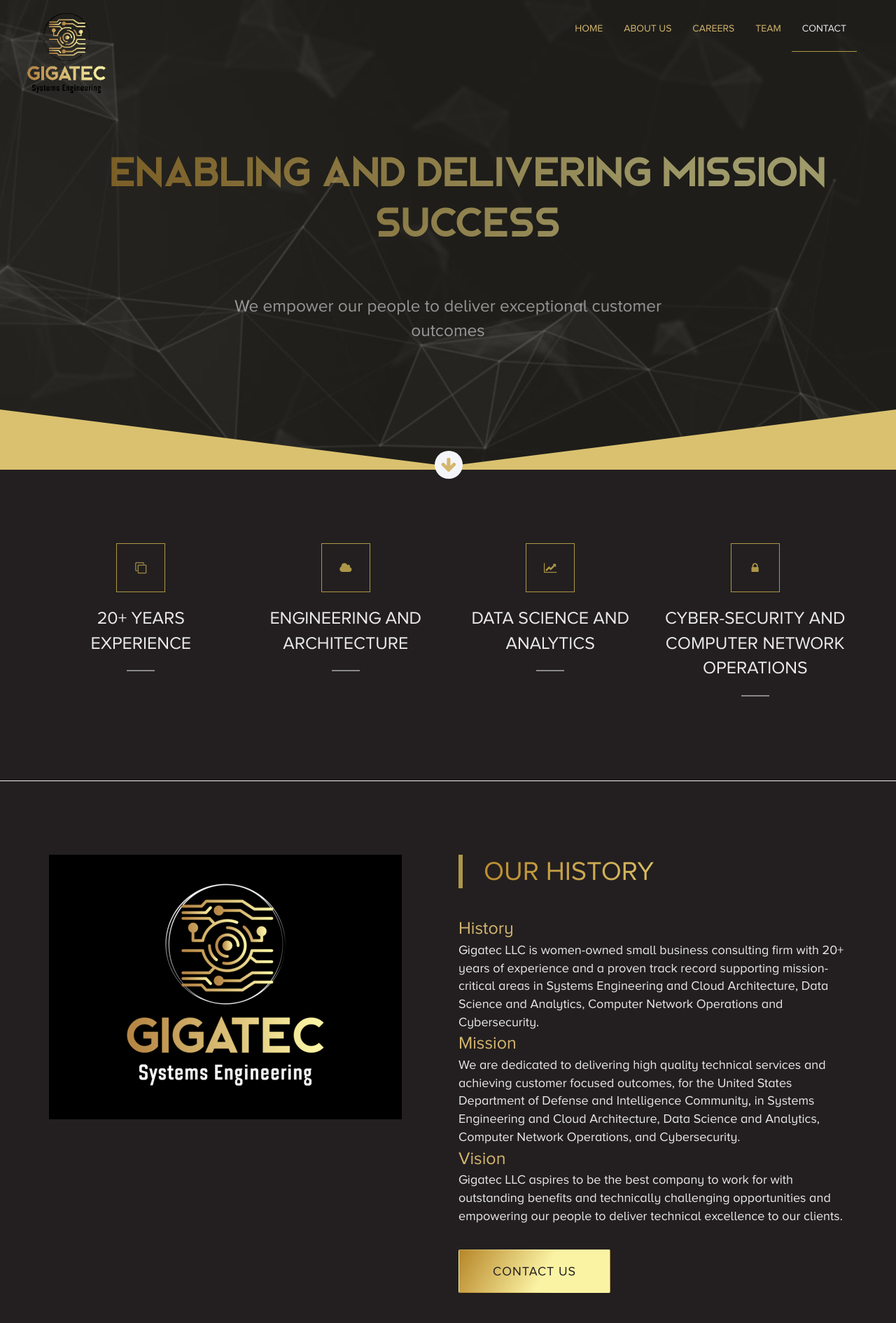
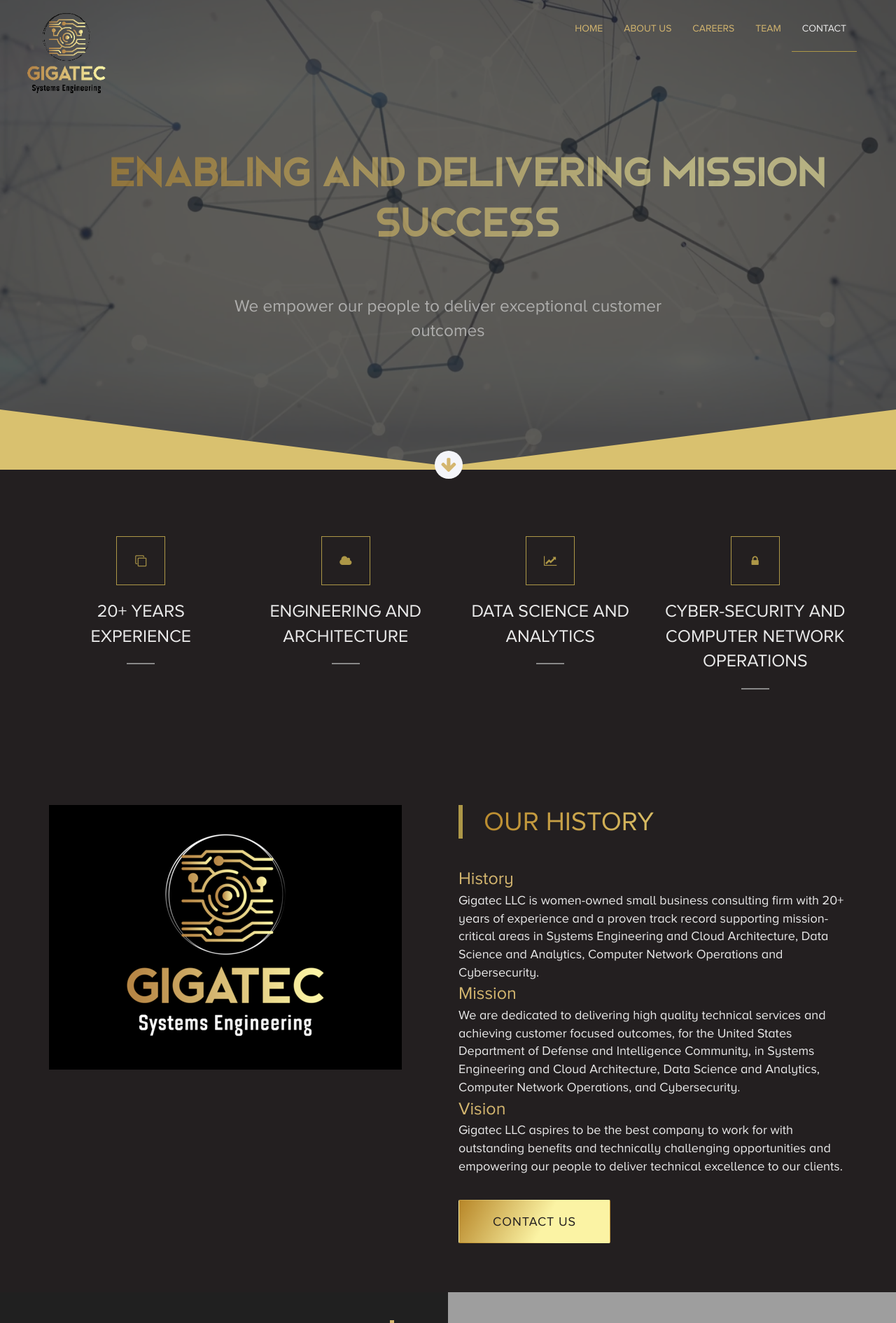
Before and after one commit to Satwik1703/gigatec, a PHP site: page /index.html in a window 1280 px wide. Shown: the top 1890 px of the page at 70% size. Run offline with PHP 8.4, Linux system fonts and the light colour scheme; some libraries are stand-ins or nearby versions; grey boxes are pictures that could not be loaded.

Commit message:
background image change

```diff
--- a/assets/css/style.css
+++ b/assets/css/style.css
@@ -264,8 +264,8 @@ p:last-child {
 Section
 */
 .sections {
-    padding-top:85px;
-    padding-bottom: 80px;
+    padding-top:75px;
+    padding-bottom: 70px;
     /*overflow: hidden;*/
 }
 .sections.footer {
@@ -702,7 +702,7 @@ input::-ms-input-placeholder {
 }
 /*home section*/
 .home{
-    background: url(../images/homebg.jpg) no-repeat center center;
+    background: url(../images/homebg.png) no-repeat center center;
     background-size: cover;
 }
 .home_skew_border{
--- a/index.html
+++ b/index.html
@@ -199,7 +199,7 @@
                     </div>
                 </div><!--End of container -->
             </section><!--End of feature Section -->
-            <hr />
+            <!-- <hr /> -->
 
 
             <!-- History section -->
```
Also changed, not shown: assets/images/homebg.jpg (deleted), assets/images/homebg.png (added), assets/images/homebg2.jpg (deleted), assets/images/homebg3.jpg (deleted).
